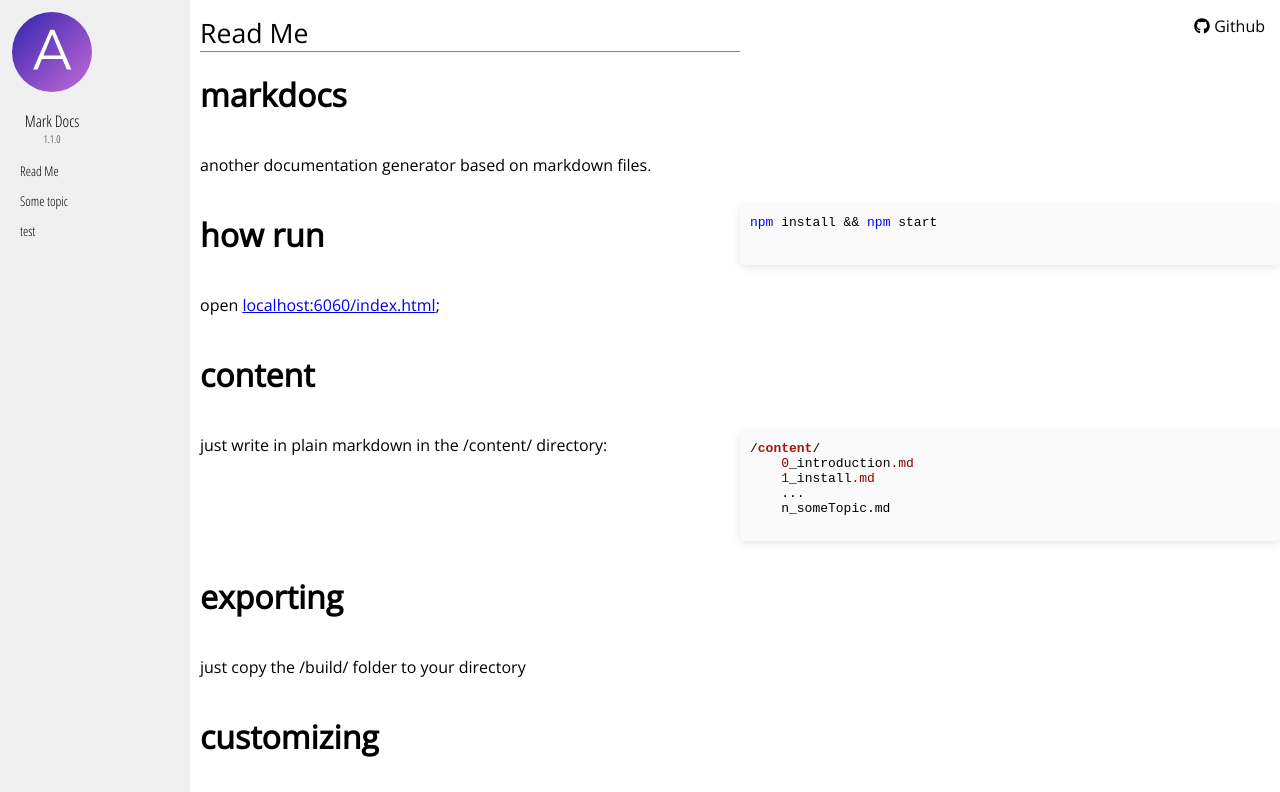
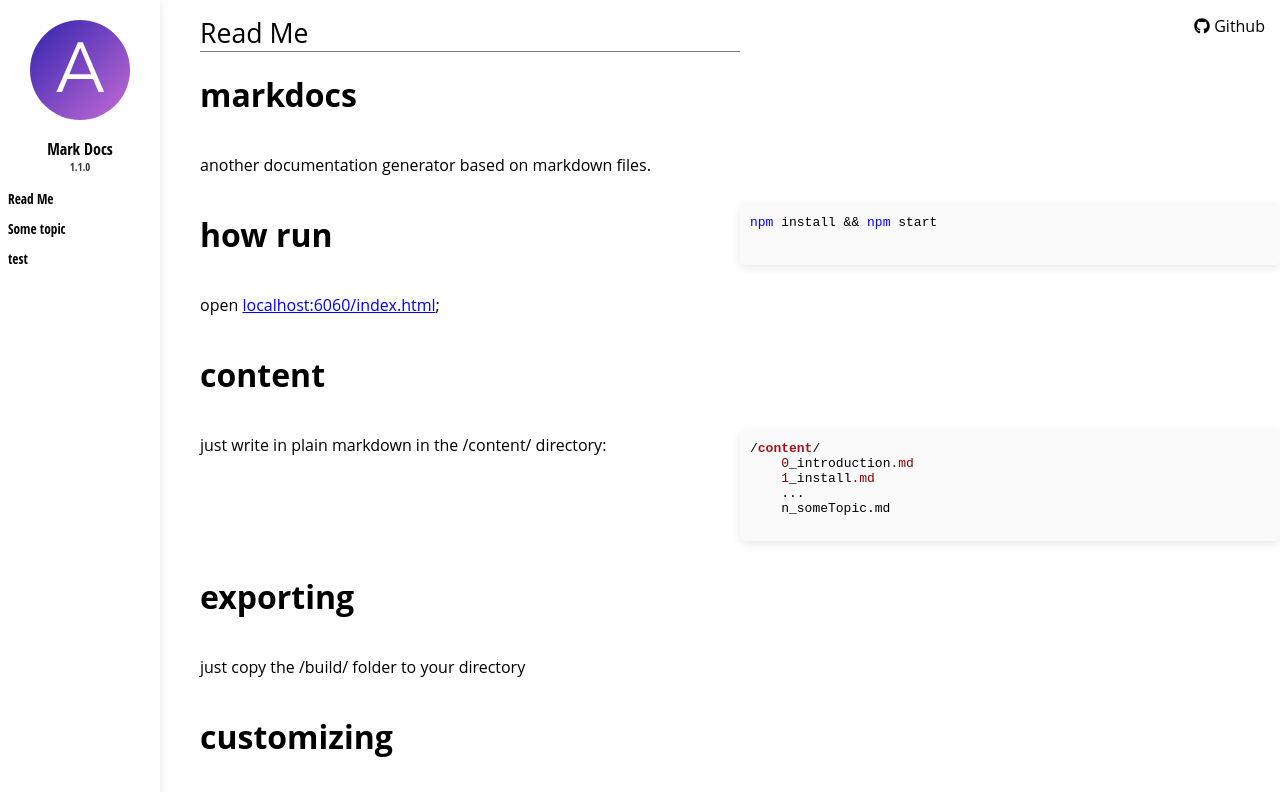
Before and after one commit to lucascassiano/markdocs, a website: page build/index.html in a window 1280 px wide. Shown: the top 792 px of the page. Drawn offline with nearby package versions, Linux system fonts and the light colour scheme.

Commit message:
css changes

```diff
--- a/build/index.html
+++ b/build/index.html
@@ -6,7 +6,6 @@
     <script src="http://cdnjs.cloudflare.com/ajax/libs/highlight.js/9.12.0/highlight.min.js"></script>
     <link rel="stylesheet" href="vs.css">
     <script defer src="https://use.fontawesome.com/releases/v5.0.6/js/all.js"></script>
-    <link href="https://fonts.googleapis.com/css?family=Open+Sans|Open+Sans+Condensed:300&display=swap" rel="stylesheet">
 </head>
 
 <body>
--- a/build/style.css
+++ b/build/style.css
@@ -9,24 +9,30 @@ body {
 }
 
 .sidebar {
-    background: #f0f0f0;
+    background: #fff;
     color: #212121;
     height: 100%;
-    padding: 12px;
+    width:160px;
     display: flex;
     flex-direction: column;
     align-content: center;
     text-align: center;
     margin-right: 10px;
     font-family: 'Open Sans Condensed', sans-serif;
+    box-shadow: 0px 0px 10px rgba(0, 0, 0, 0.1);
 }
 
 .sidebar-content {
     position: fixed;
+    display: flex;
+    justify-content: center;
+    flex-direction: column;
+    width:160px;
+    padding-top:20px;
 }
 
 .sidebar-content .logo>img {
-    max-width: 80px;
+    width: 100px;
 }
 
 .sidebar-content>ul {
```
